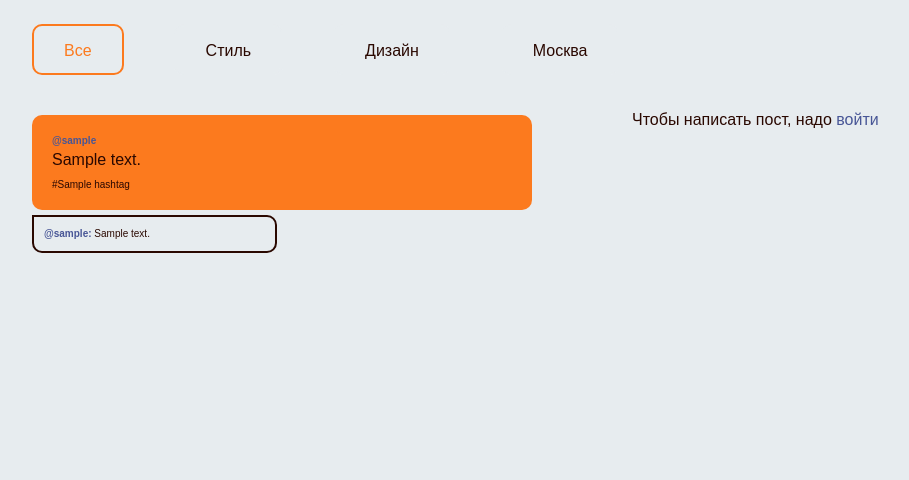
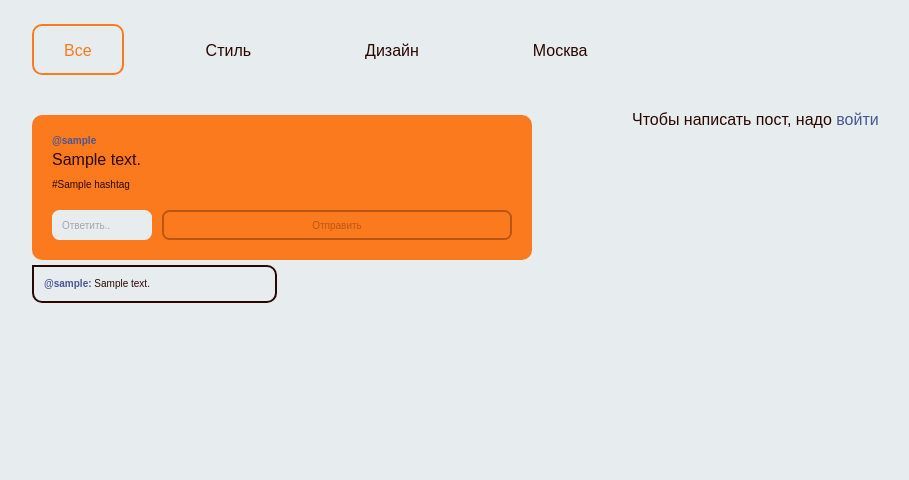
Before and after one commit to veselovese/ecosorter-forum, a PHP site: page /view.php?channel=all in a window 1280 px wide. Shown: the part 165-645 px from the top of the page, without its empty margins (8-917 px from the left). Run offline with PHP 8.4, Linux system fonts and the light colour scheme; tables that the repository leaves empty or names only in its code hold one stand-in row (values such as "Sample post"); some web fonts are replaced.

Commit message:
inputs and buttons

```diff
--- a/css/main.css
+++ b/css/main.css
@@ -217,7 +217,7 @@ button {
     min-height: 5rem;
     font-family: Unbounded, sans-serif;
     font-size: 1.6rem;
-    background-color: var(--background);
+    background-color: transparent;
     border: 0.2rem solid var(--text-color);
     padding-top: 0.4rem;
     color: var(--text-color);
@@ -268,13 +268,8 @@ input:focus::placeholder {
     color: #48569650;
 }
 
-input:invalid {
+input:user-invalid {
     color: var(--input-border);
-}
-
-input:valid {
-    border: 2px solid var(--header-background);
-    color: var(--header-background);
 }
 
 ::placeholder {
@@ -290,6 +285,7 @@ textarea {
     border-radius: 10px;
     margin-top: 5px;
     padding: 5px;
+    resize: none
 }
 
 /* .wrapper {
@@ -359,9 +355,9 @@ textarea {
     cursor: pointer;
 }
 
-.news-line__item:hover {
+/* .news-line__item:hover {
     transform: scale(105%);
-}
+} */
 
 .reply-line__item {
     border: 2px solid var(--text-color);
@@ -510,7 +506,7 @@ textarea {
     padding: 2rem;
     width: 100%;
     min-height: 5rem;
-    transition: 0.5s;
+    transition: 2s;
     font-family: Unbounded, sans-serif;
     font-size: 1.6rem;
 }
@@ -518,6 +514,7 @@ textarea {
 .add-form div textarea:hover {
     border: 2px solid var(--input-border);
     min-height: 10rem;
+    transition: 0.5s;
 }
 
 .add-form div textarea:hover::placeholder {
@@ -528,6 +525,7 @@ textarea {
     outline: none;
     border: 2px solid var(--input-border);
     min-height: 20rem;
+    transition: 0.5s;
 }
 
 .add-form div textarea:user-valid {
@@ -545,3 +543,64 @@ textarea {
     margin-top: 2rem;
     display: block
 }
+
+.news-line__form {
+    display: flex;
+    margin-top: 2rem;
+    gap: 1rem;
+}
+
+.news-line__input {
+    background-color: var(--background);
+    font-family: Unbounded, sans-serif;
+    font-size: 1rem;
+    border-radius: 0.75rem;
+    min-height: 3rem;
+    height: 3rem;
+    font-size: 1rem;
+    max-width: 10rem;
+    padding: 1rem 1rem 0.9rem;
+    margin: 0;
+    border: none;
+    transition: 2s cubic-bezier(0.22, 0.61, 0.36, 1);
+    width: 100%;
+}
+
+.news-line__input:hover {
+    max-width: 33%;
+    transition: 1s cubic-bezier(0.22, 0.61, 0.36, 1);
+    border: none;
+}
+
+.news-line__input:focus {
+    max-width: 66%;
+    height: 5rem;
+    transition: 2s;
+    outline: none;
+}
+
+.news-line__input:focus + button {
+    width: 33%;
+    transition: 2s;
+}
+
+.news-line__input::placeholder {
+    font-size: 1rem;
+}
+
+.news-line__button {
+    border-radius: 0.75rem;
+    font-size: 1rem;
+    min-height: 3rem;
+    height: 3rem;
+    padding: 0 1rem;
+    border: 2px solid #2A080050;
+    color: #2A080050;
+    transition: 2s;
+}
+
+.news-line__button:hover {
+    border: 2px solid #2A0800;
+    color: #2A0800;
+    transition: 0.2s;
+}
--- a/view.php
+++ b/view.php
@@ -74,6 +74,10 @@ session_start();
               echo "<p class='news-line__user' style='color: var(--link-color);'>@" . $sender . "</p>";
               echo "<p class='news-line__message'>" . $message . "</p>";
               echo "<p class='news-line__hashtag'>#" . $hashtag_name . "</p>";
+              echo "<div class='news-line__form'>";
+              echo "<textarea class='news-line__input' type='text' name='reply' placeholder='Ответить..'></textarea>";
+              echo "<button class='news-line__button' type='submit'>Отправить</button>";
+              echo "</div>";
               echo "</div>";
               $sql_reply = "SELECT replies.description AS reply, users.login AS replier, replies.reply_id AS who
               FROM replies
```
